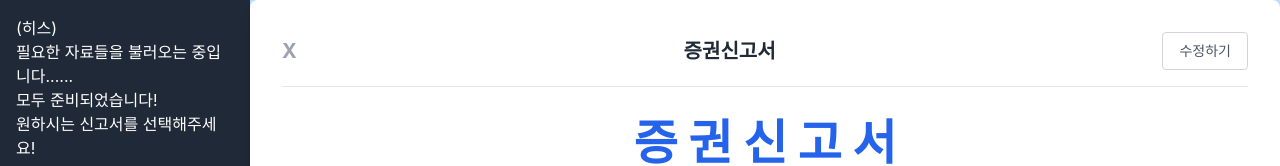
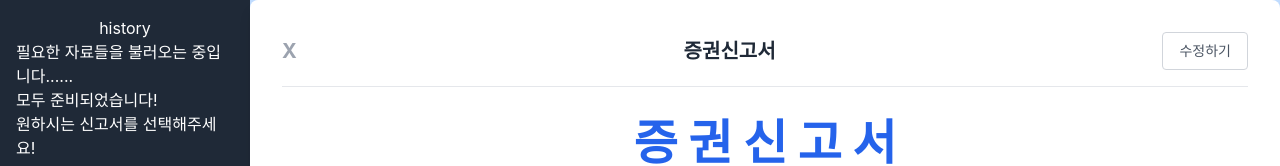
Before and after one commit to duozone-1-finalproject/Frontend, a React (Create React App) app: page /edit in a window 1280 px wide. Shown: the top 166 px of the page. Built offline with nearby package versions, Linux system fonts and the light colour scheme.

Commit message:
Chore : 챗봇 히스토리 토글 구현중

```diff
--- a/src/components/sidebar.tsx
+++ b/src/components/sidebar.tsx
@@ -1,4 +1,4 @@
-import React from "react";
+import React, { useState } from 'react';
 
 interface SidebarProps {
   show: boolean;
@@ -7,12 +7,26 @@ interface SidebarProps {
 }
 
 const Sidebar: React.FC<SidebarProps> = ({ show, onClose, onChatbotClick }) => {
-  if (!show) return null;
+    // "chatbot"/"history"
+    const [toggle, setToggle]=useState("chatbot");
+
+
+    const handleTogleOnClick= ()=>{
+        if (toggle==="chatbot")
+            setToggle("history");
+        else if (toggle==="history")
+            setToggle("chatbot");
+    }
+
+    if (!show) return null;
     //일반정렬(비트윈 정렬)
-  return (
+
+    if (toggle==="chatbot") return (
     <div className="sidebar flex flex-col justify-between h-full bg-gray-800 text-white p-4" style={{ flexBasis: '250px', flexShrink: 0 }}>
         <div className="flex flex-col">
-            (히스)
+            <button onClick={handleTogleOnClick}>
+                {toggle === "chatbot" ? "history" : "chatbot"}
+            </button>
         </div>
         <div className="sidebar flex flex-col justify-between h-full">
             <div className="sidebar-message">
@@ -26,8 +40,30 @@ const Sidebar: React.FC<SidebarProps> = ({ show, onClose, onChatbotClick }) => {
         </div>
 
 
-      </div>
-  );
+    </div>
+    );
+
+    else return(
+        <div className="sidebar flex flex-col justify-between h-full bg-gray-800 text-white p-4" style={{ flexBasis: '250px', flexShrink: 0 }}>
+        <div className="flex flex-col">
+            <button onClick={handleTogleOnClick}>
+                {toggle === "history" ? "chatbot" : "history"}
+            </button>
+        </div>
+        <div className="sidebar flex flex-col justify-between h-full">
+            <div className="sidebar-message">
+                <p>필요한 자료들을 불러오는 중입니다......</p>
+                <p>모두 준비되었습니다!</p>
+                <p>원하시는 신고서를 선택해주세요!</p>
+            </div>
+            <div className="sidebar-input mt-auto"> {/* mt-auto로 아래로 밀어내기 */}
+                <input type="text" placeholder="무엇이든 물어보세요." className="w-full p-2 rounded bg-gray-700 border border-gray-600 text-white placeholder-gray-400" />
+            </div>
+        </div>
+
+
+    </div>
+    );
 };
 
 export default Sidebar;
```
